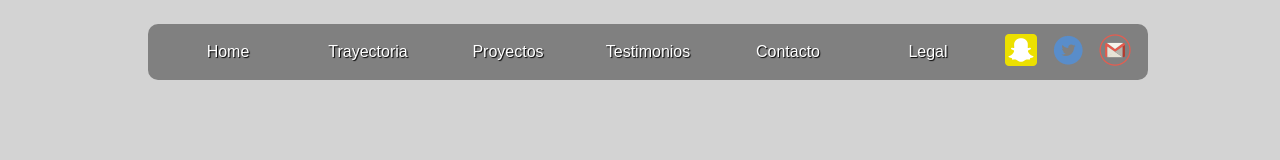
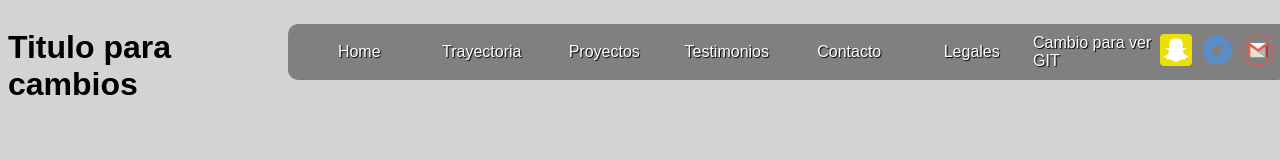
Before and after one commit to adricatena/EscuelaVue, a plain HTML site: page 2 - FlexBox/ejercicio2/index.html in a window 1280 px wide. Drawn offline with Linux system fonts and the light colour scheme.

Commit message:
Se agrego un h1 y un li mas

```diff
--- a/2 - FlexBox/ejercicio2/index.html
+++ b/2 - FlexBox/ejercicio2/index.html
@@ -9,13 +9,15 @@
 </head>
 
 <body>
+    <h1>Titulo para cambios</h1>
     <ul class="principal">
         <li class="menu"><a href="#">Home</a></li>
         <li class="menu"><a href="#">Trayectoria</a></li>
         <li class="menu"><a href="#">Proyectos</a></li>
         <li class="menu"><a href="#">Testimonios</a></li>
         <li class="menu"><a href="#">Contacto</a></li>
-        <li class="menu"><a href="#">Legal</a></li>
+        <li class="menu"><a href="#">Legales</a></li>
+        <li class="menu"><a href="#">Cambio para ver GIT</a></li>
         <li class="social"><a href="#"><img src="img/snapchat.png" alt="snapchat"></a></li>
         <li class="social"><a href="#"><img src="img/twitter.png" alt="twitter"></a></li>
         <li class="social"><a href="#"><img src="img/mail.png" alt="mail"></a></li>
```
